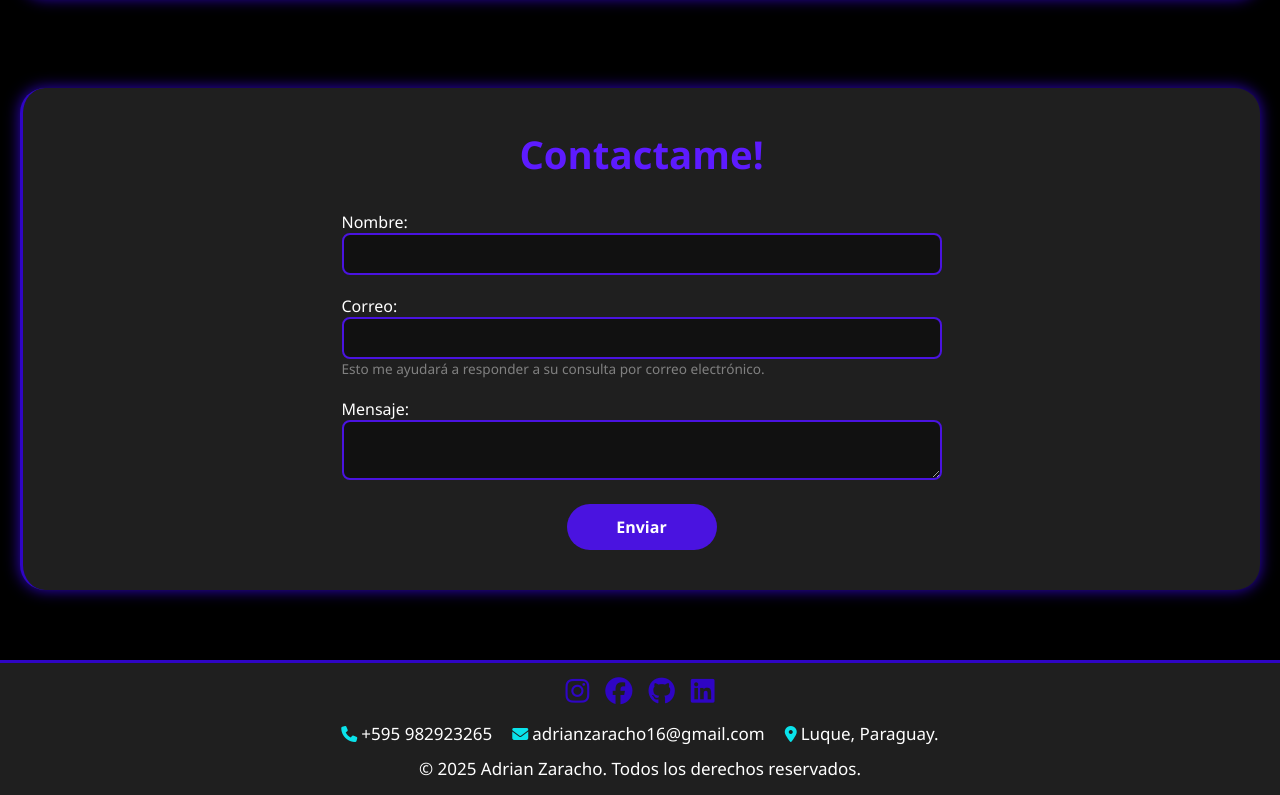
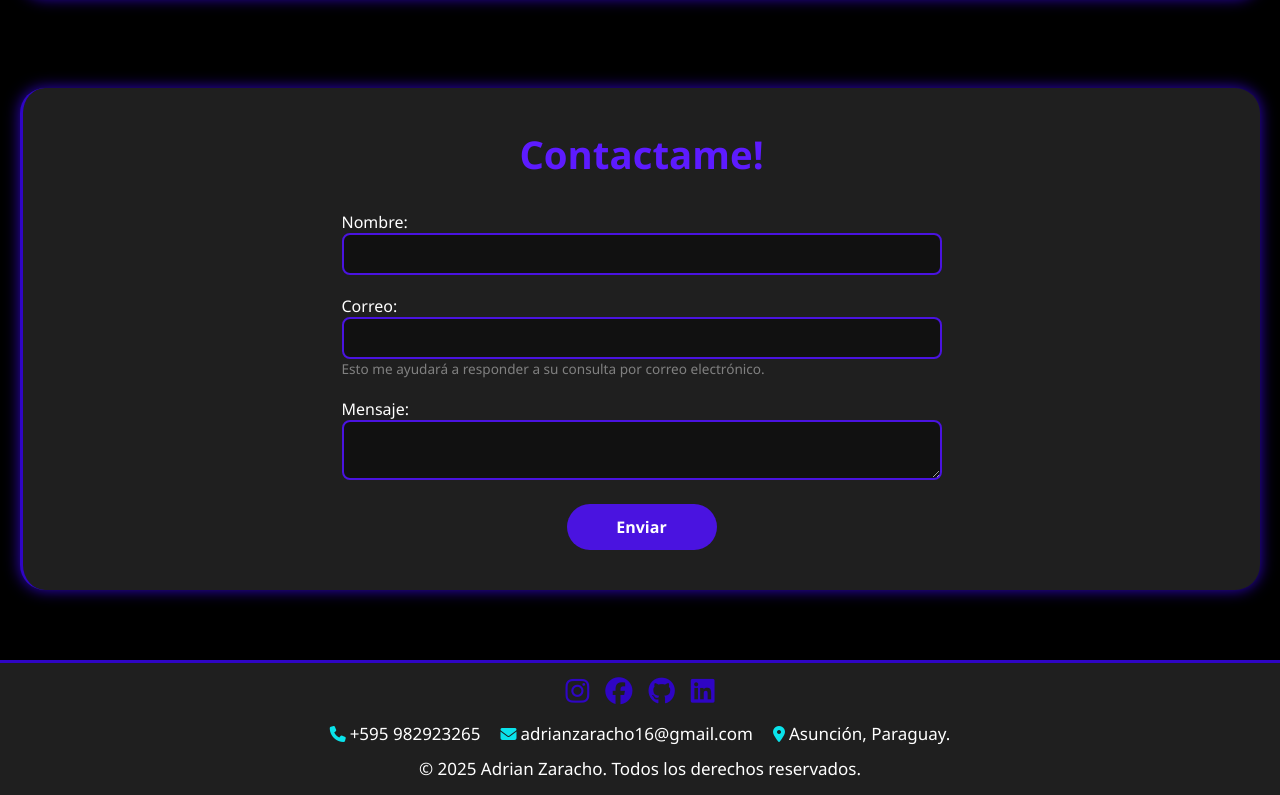
Before and after one commit to Zaracho16/Portafolio, a plain HTML site: page index.html in a window 1280 px wide. Shown: the part 3090-3885 px from the top of the page. Drawn offline with Linux system fonts and the light colour scheme; a web font is replaced by a local one.

Commit message:
Datos actualizados

```diff
--- a/index.html
+++ b/index.html
@@ -271,7 +271,7 @@
           <div class="contenedor-contacto">
             <i class="fas fa-phone" style="color: #0ae3eb;"> <span> +595 982923265</span> </i>
             <i class="fas fa-envelope" style="color: #0ae3eb;"> <span> adrianzaracho16@gmail.com </span> </i>
-            <i class="fa-solid fa-location-dot" style="color: #0ae3eb;"> <span> Luque, Paraguay.</span></i>
+            <i class="fa-solid fa-location-dot" style="color: #0ae3eb;"> <span> Asunción, Paraguay.</span></i>
           </div>
 
           <p class="parrafo-footer">© 2025 Adrian Zaracho. Todos los derechos reservados.</p>
```
